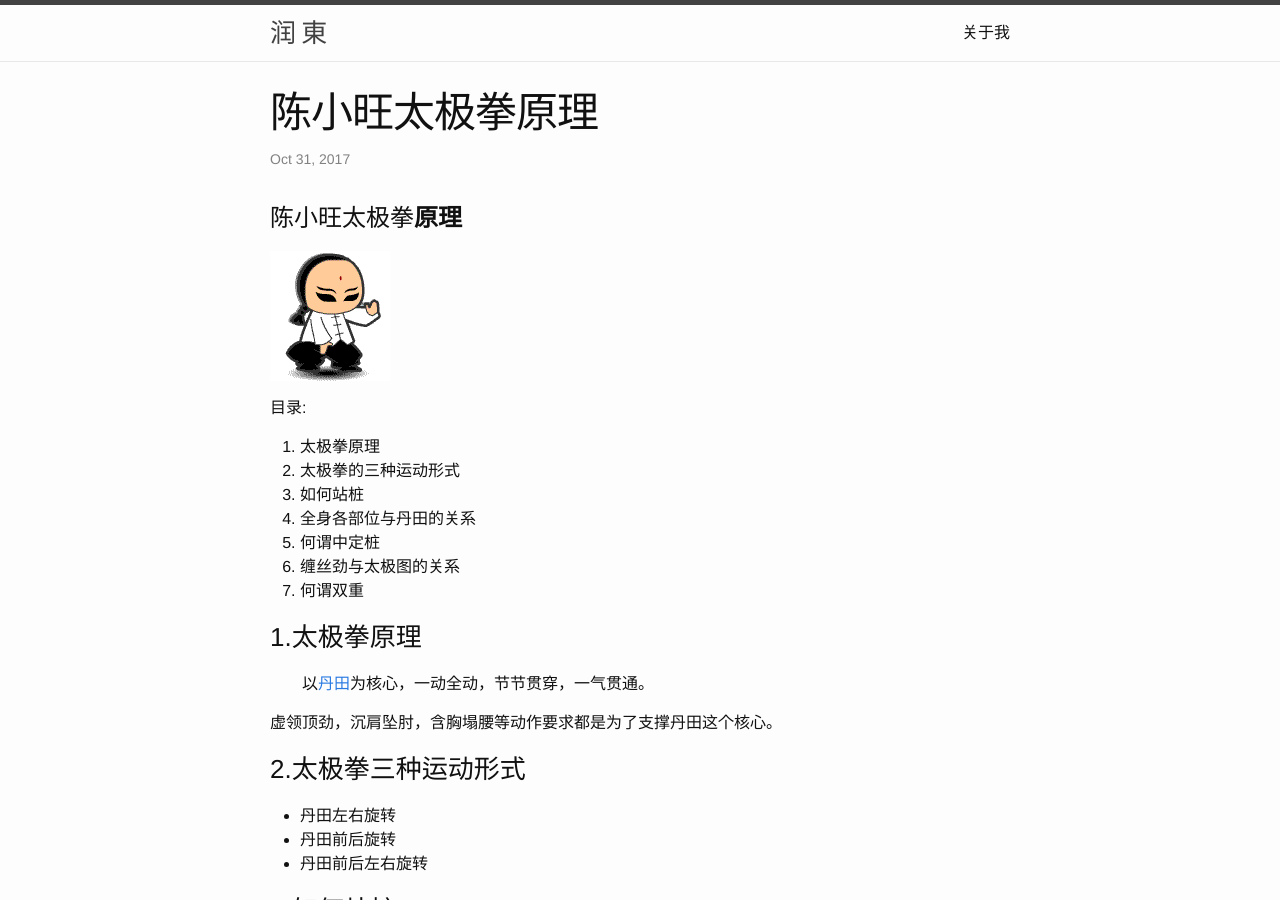
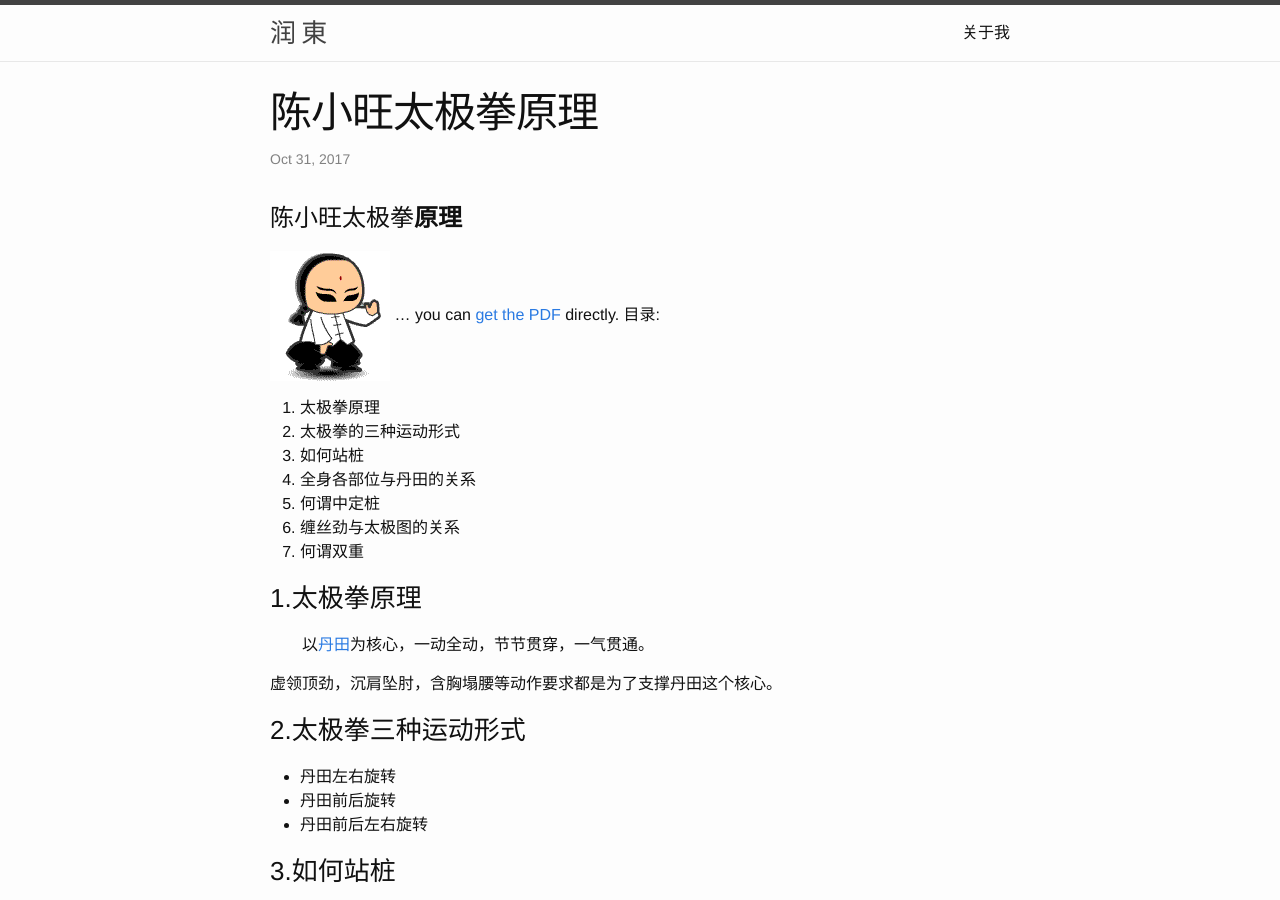
Before and after one commit to runxindong/runxindong.github.io, a Jekyll site: the page built from _posts/2017-10-31-taijiquan-yuanli.md, in a window 1280 px wide and 900 px high. Built offline with Jekyll 4.4.1, drawn with Linux system fonts in a browser that asks for light colours.

Commit message:
test download

```diff
--- a/_posts/2017-10-31-taijiquan-yuanli.md
+++ b/_posts/2017-10-31-taijiquan-yuanli.md
@@ -5,7 +5,7 @@ categories: "kong-fu"
 ---
 # 陈小旺太极拳**原理**
 ![alt text](/images/taiji.gif "Tai Ji")
-
+... you can [get the PDF]({{ "/assets/quanqiu.pdf" | absolute_url }}) directly.
 目录:
 
  1. 太极拳原理
```
Also changed, not shown: 1 other file.
